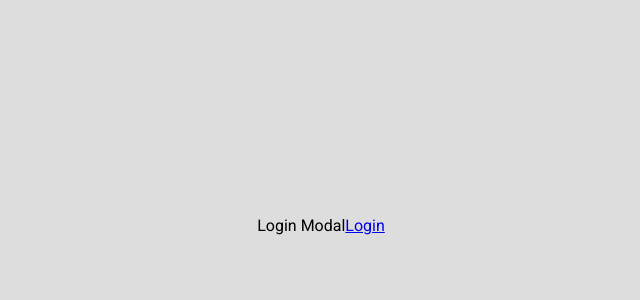
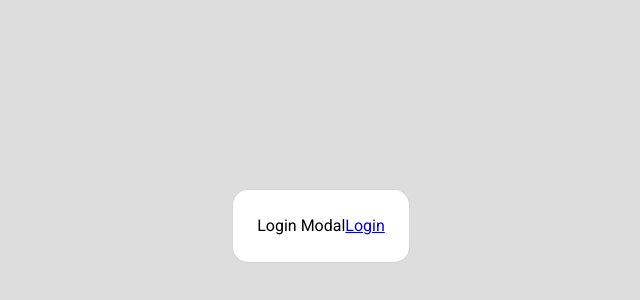
Before and after one commit to mutheusalmeida/codeleap-network, a React (Vite) app: page / in a window 1280 px wide. Shown: the part 174-474 px from the top of the page, without its empty margins (319-959 px from the left). Built offline with nearby package versions, Linux system fonts and the light colour scheme.

Commit message:
feat: add modal base style and font size css variables

```diff
--- a/src/components/base-modal/base-modal.tsx
+++ b/src/components/base-modal/base-modal.tsx
@@ -43,7 +43,9 @@ export const BaseModal = forwardRef<ModalRef, BaseModalProps>(({ defaultOpen = f
 
   return createPortal(
     <S.BaseModalWrapper hasOverlay={hasOverlay}>
-      {children}
+      <S.ModalContainer>
+        {children}
+      </S.ModalContainer>
     </S.BaseModalWrapper>,
     createModalRoot(),
   )
--- a/src/components/base-modal/styles.ts
+++ b/src/components/base-modal/styles.ts
@@ -19,3 +19,13 @@ export const BaseModalWrapper = styled.div<BaseModalWrapperType>`
     background-color: rgba(119, 119, 119, 0.8);
   `}
 `
+
+export const ModalContainer = styled.div`
+  background: var(--white);
+  border: 1px solid var(--gray-200);
+  border-radius: 1em;
+  width: max-content;
+  max-width: 100%;
+  padding: 1.5em;
+  margin: 0 1em;
+`
--- a/src/style/global.ts
+++ b/src/style/global.ts
@@ -20,6 +20,10 @@ const GlobalStyles = createGlobalStyle`
     --red: #FF5151;
     --green: #47B960;
     --white: #FFF;
+    --xxs: 0.875rem;
+    --xs: 1rem;
+    --sm: 1.125rem;
+    --md: 1.375rem;
   }
 
   * {
```
